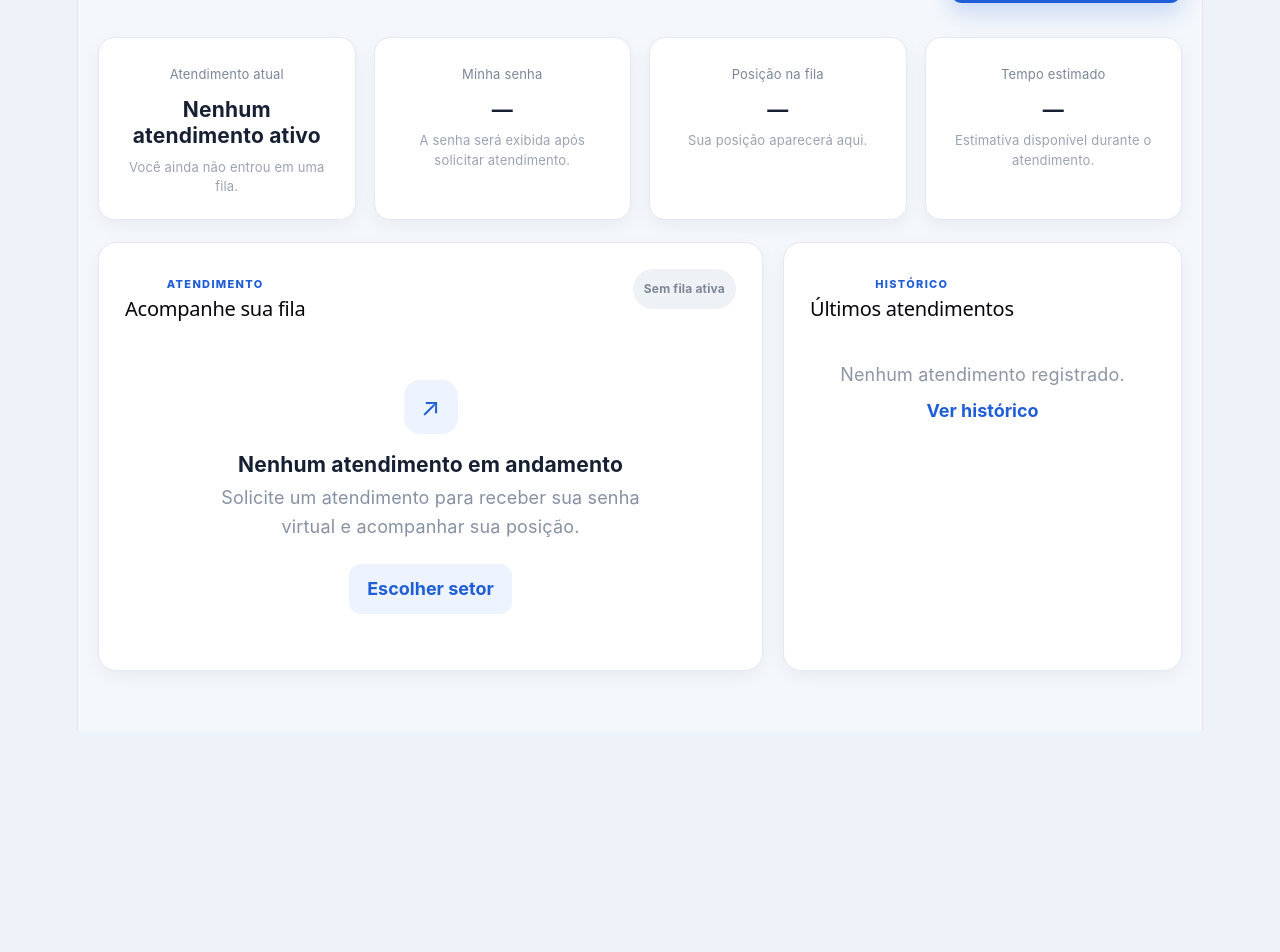
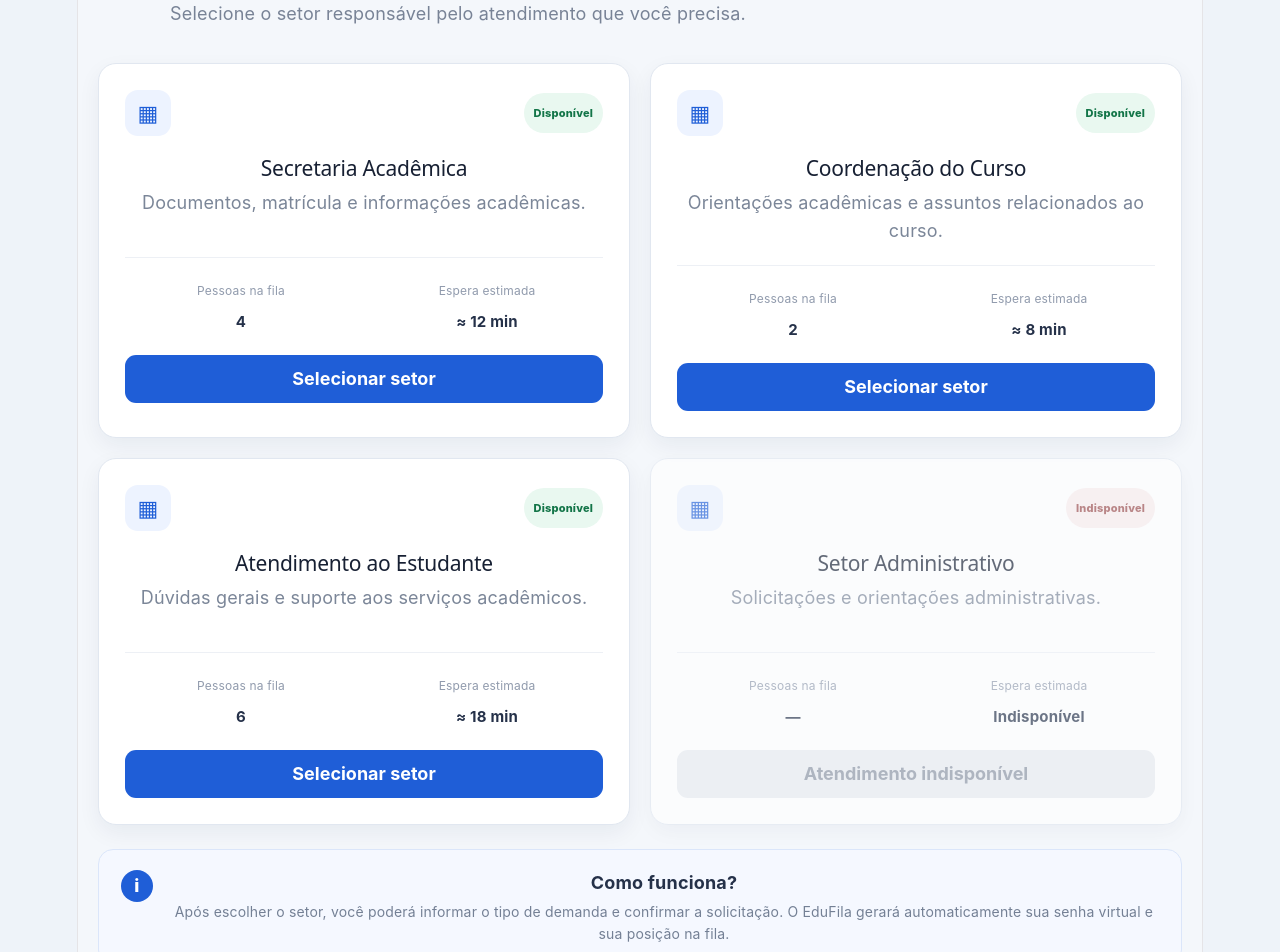
Before and after one commit to jarbaslutero22/edufila-ui, a React (Vite) app: page / in a window 1280 px wide. Shown: the part 240-1192 px from the top of the page. Before the commit the page ends 971 px from the top, so only its background shows below. Built offline with nearby package versions, Linux system fonts and the light colour scheme.

Commit message:
feat: implementa tela de escolha de setor

```diff
--- a/src/App.css
+++ b/src/App.css
@@ -597,3 +597,213 @@ button {
   color: #172033;
   font-weight: 800;
 }
+
+.setor-container {
+  width: min(1180px, calc(100% - 40px));
+  margin: 0 auto;
+  padding: 42px 0 60px;
+}
+
+.setor-heading {
+  max-width: 720px;
+}
+
+.setor-heading h1 {
+  margin: 8px 0;
+  color: #172033;
+  font-size: 36px;
+  letter-spacing: -0.03em;
+}
+
+.setor-heading > p:last-child {
+  margin: 0;
+  color: #788396;
+  line-height: 1.6;
+}
+
+.back-button {
+  margin-bottom: 28px;
+  padding: 0;
+  border: 0;
+  background: transparent;
+  color: #1f5ed7;
+  font-weight: 700;
+}
+
+.setores-grid {
+  display: grid;
+  grid-template-columns: repeat(2, 1fr);
+  gap: 20px;
+  margin-top: 34px;
+}
+
+.setor-card {
+  padding: 26px;
+  border: 1px solid #e1e7f0;
+  border-radius: 18px;
+  background: #ffffff;
+  box-shadow: 0 8px 22px rgba(24, 39, 67, 0.06);
+  transition:
+    transform 0.2s ease,
+    border-color 0.2s ease,
+    box-shadow 0.2s ease;
+}
+
+.setor-card:hover {
+  transform: translateY(-3px);
+  border-color: #b9ccef;
+  box-shadow: 0 14px 30px rgba(24, 39, 67, 0.1);
+}
+
+.setor-disabled {
+  opacity: 0.65;
+}
+
+.setor-disabled:hover {
+  transform: none;
+}
+
+.setor-card-top {
+  display: flex;
+  justify-content: space-between;
+  align-items: center;
+}
+
+.setor-icon {
+  width: 46px;
+  height: 46px;
+  display: grid;
+  place-items: center;
+  border-radius: 13px;
+  color: #1f5ed7;
+  background: #edf3ff;
+  font-size: 22px;
+}
+
+.availability-badge {
+  padding: 7px 10px;
+  border-radius: 999px;
+  font-size: 11px;
+  font-weight: 800;
+}
+
+.available {
+  color: #137548;
+  background: #e9f8f0;
+}
+
+.unavailable {
+  color: #9a4a4a;
+  background: #faeded;
+}
+
+.setor-card h2 {
+  margin: 20px 0 8px;
+  color: #172033;
+  font-size: 21px;
+}
+
+.setor-card > p {
+  min-height: 48px;
+  margin: 0;
+  color: #7b8698;
+  line-height: 1.55;
+}
+
+.setor-info {
+  display: grid;
+  grid-template-columns: 1fr 1fr;
+  gap: 14px;
+  padding: 20px 0;
+  margin-top: 20px;
+  border-top: 1px solid #edf0f5;
+}
+
+.setor-info div {
+  display: grid;
+  gap: 5px;
+}
+
+.setor-info span {
+  color: #919bad;
+  font-size: 12px;
+}
+
+.setor-info strong {
+  color: #253149;
+  font-size: 15px;
+}
+
+.setor-button {
+  width: 100%;
+  height: 48px;
+  border: 0;
+  border-radius: 11px;
+  color: #ffffff;
+  background: #1f5ed7;
+  font-weight: 750;
+}
+
+.setor-button:hover:not(:disabled) {
+  background: #194fae;
+}
+
+.setor-button:disabled {
+  cursor: not-allowed;
+  color: #8992a1;
+  background: #e8ebf0;
+}
+
+.setor-notice {
+  display: flex;
+  gap: 16px;
+  margin-top: 24px;
+  padding: 20px 22px;
+  border: 1px solid #dbe6fa;
+  border-radius: 15px;
+  background: #f5f8ff;
+}
+
+.notice-icon {
+  width: 32px;
+  height: 32px;
+  flex: 0 0 32px;
+  display: grid;
+  place-items: center;
+  border-radius: 50%;
+  color: #ffffff;
+  background: #1f5ed7;
+  font-weight: 800;
+}
+
+.setor-notice strong {
+  color: #253149;
+}
+
+.setor-notice p {
+  margin: 5px 0 0;
+  color: #748095;
+  font-size: 14px;
+  line-height: 1.55;
+}
+
+@media (max-width: 760px) {
+  .setores-grid {
+    grid-template-columns: 1fr;
+  }
+
+  .setor-heading h1 {
+    font-size: 30px;
+  }
+}
+
+@media (max-width: 480px) {
+  .setor-container {
+    width: calc(100% - 28px);
+    padding-top: 28px;
+  }
+
+  .setor-info {
+    grid-template-columns: 1fr;
+  }
+}
--- a/src/App.jsx
+++ b/src/App.jsx
@@ -1,7 +1,7 @@
-import DashboardEstudante from "./pages/DashboardEstudante"
+import EscolhaSetor from "./pages/EscolhaSetor"
 
 function App() {
-  return <DashboardEstudante />
+  return <EscolhaSetor />
 }
 
 export default App
--- a/src/pages/EscolhaSetor.jsx
+++ b/src/pages/EscolhaSetor.jsx
@@ -0,0 +1,139 @@
+import "../App.css"
+
+function EscolhaSetor() {
+  const setores = [
+    {
+      nome: "Secretaria Acadêmica",
+      descricao: "Documentos, matrícula e informações acadêmicas.",
+      fila: 4,
+      espera: "≈ 12 min",
+      disponivel: true,
+    },
+    {
+      nome: "Coordenação do Curso",
+      descricao: "Orientações acadêmicas e assuntos relacionados ao curso.",
+      fila: 2,
+      espera: "≈ 8 min",
+      disponivel: true,
+    },
+    {
+      nome: "Atendimento ao Estudante",
+      descricao: "Dúvidas gerais e suporte aos serviços acadêmicos.",
+      fila: 6,
+      espera: "≈ 18 min",
+      disponivel: true,
+    },
+    {
+      nome: "Setor Administrativo",
+      descricao: "Solicitações e orientações administrativas.",
+      fila: 0,
+      espera: "Indisponível",
+      disponivel: false,
+    },
+  ]
+
+  return (
+    <main className="dashboard-page">
+      <header className="dashboard-header">
+        <div className="dashboard-brand">
+          <div className="brand-badge-small">EF</div>
+
+          <div>
+            <strong>EduFila</strong>
+            <span>Atendimento acadêmico</span>
+          </div>
+        </div>
+
+        <div className="dashboard-user">
+          <div>
+            <strong>Estudante</strong>
+            <span>Perfil acadêmico</span>
+          </div>
+
+          <div className="user-avatar">E</div>
+        </div>
+      </header>
+
+      <section className="setor-container">
+        <div className="setor-heading">
+          <button className="back-button" type="button">
+            ← Voltar
+          </button>
+
+          <p className="eyebrow-dashboard">SOLICITAR ATENDIMENTO</p>
+
+          <h1>Escolha o setor</h1>
+
+          <p>
+            Selecione o setor responsável pelo atendimento que você precisa.
+          </p>
+        </div>
+
+        <section className="setores-grid">
+          {setores.map((setor) => (
+            <article
+              key={setor.nome}
+              className={`setor-card ${
+                !setor.disponivel ? "setor-disabled" : ""
+              }`}
+            >
+              <div className="setor-card-top">
+                <div className="setor-icon">▦</div>
+
+                <span
+                  className={
+                    setor.disponivel
+                      ? "availability-badge available"
+                      : "availability-badge unavailable"
+                  }
+                >
+                  {setor.disponivel ? "Disponível" : "Indisponível"}
+                </span>
+              </div>
+
+              <h2>{setor.nome}</h2>
+              <p>{setor.descricao}</p>
+
+              <div className="setor-info">
+                <div>
+                  <span>Pessoas na fila</span>
+                  <strong>{setor.disponivel ? setor.fila : "—"}</strong>
+                </div>
+
+                <div>
+                  <span>Espera estimada</span>
+                  <strong>{setor.espera}</strong>
+                </div>
+              </div>
+
+              <button
+                className="setor-button"
+                type="button"
+                disabled={!setor.disponivel}
+              >
+                {setor.disponivel
+                  ? "Selecionar setor"
+                  : "Atendimento indisponível"}
+              </button>
+            </article>
+          ))}
+        </section>
+
+        <div className="setor-notice">
+          <div className="notice-icon">i</div>
+
+          <div>
+            <strong>Como funciona?</strong>
+            <p>
+              Após escolher o setor, você poderá informar o tipo de demanda e
+              confirmar a solicitação. O EduFila gerará automaticamente sua
+              senha virtual e sua posição na fila.
+            </p>
+          </div>
+        </div>
+      </section>
+    </main>
+  )
+}
+
+export default EscolhaSetor
```
